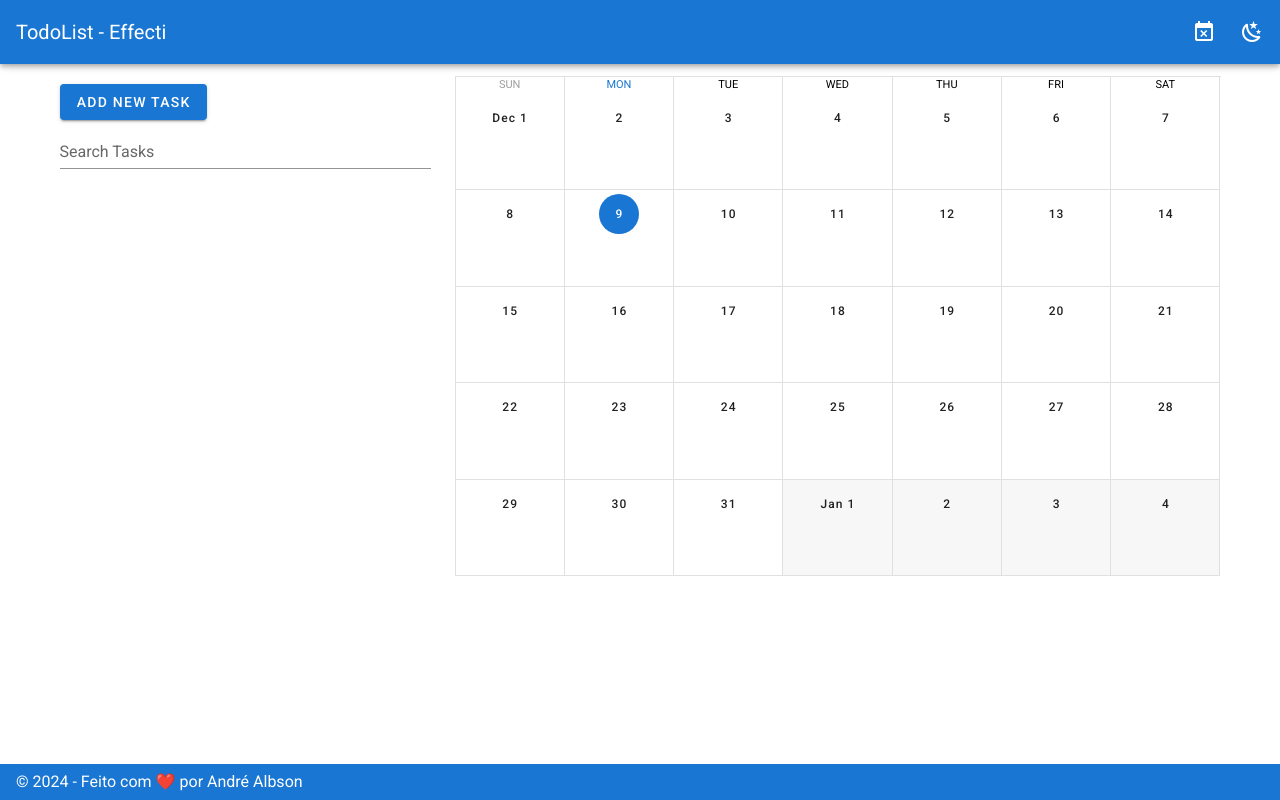
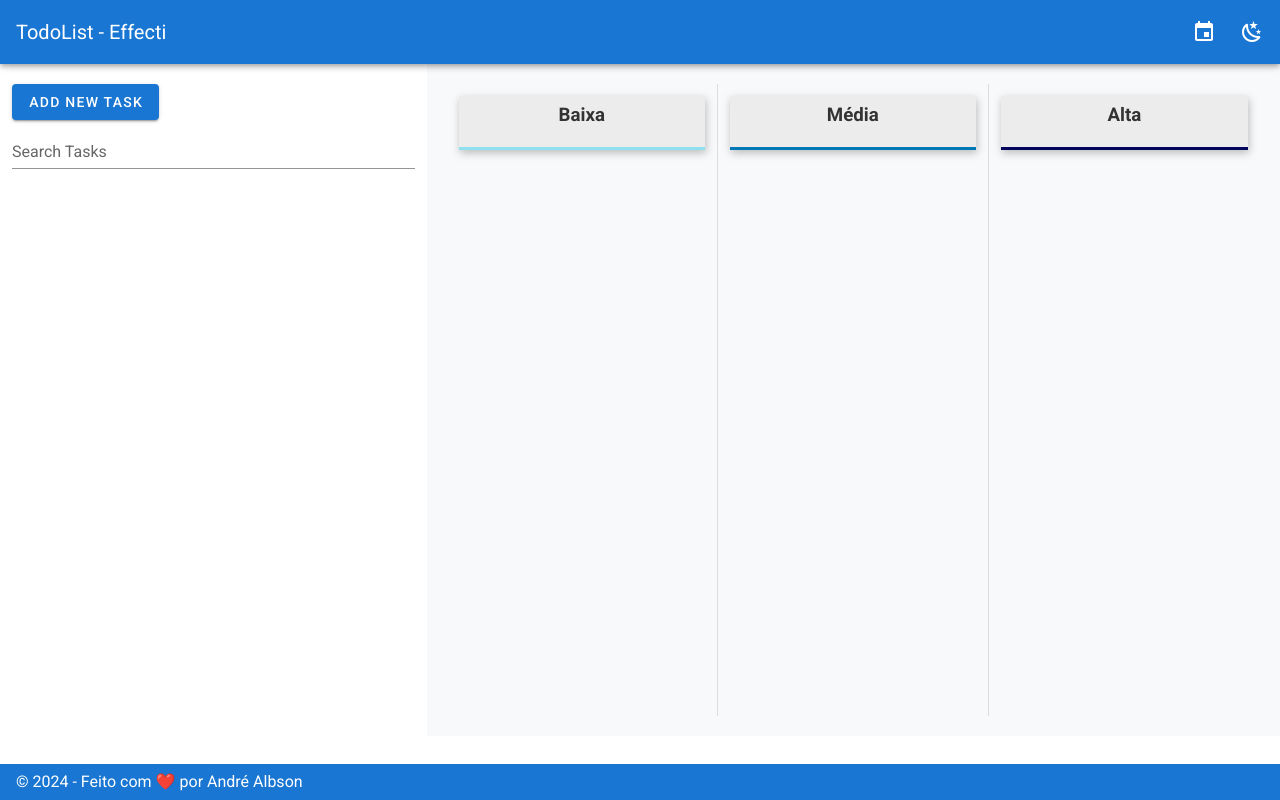
Before and after one commit to albsondev/todolist-effecti, a Vue app: page /#/ in a window 1280 px wide. Built offline with nearby package versions, Linux system fonts and the light colour scheme.

Commit message:
applying styling

```diff
--- a/src/App.vue
+++ b/src/App.vue
@@ -27,7 +27,7 @@ export default {
   data() {
     return {
       isDarkTheme: false,
-      showCalendar: true,
+      showCalendar: false,
     };
   },
   computed: {
--- a/src/components/CalendarView.vue
+++ b/src/components/CalendarView.vue
@@ -1,6 +1,7 @@
-<template>
-  <v-sheet height="500">
+<template class="bg-light">
+  <v-sheet height="78vh">
     <v-calendar
+      class="bg-light"
       :now="today"
       :value="today"
       color="primary"
@@ -57,3 +58,13 @@ export default {
   },
 };
 </script>
+
+<style scoped>
+div.theme--dark .bg-light {
+  background-color: #1a1a1a;
+}
+
+.bg-light {
+  background-color: #f8f9fa;
+}
+</style>
--- a/src/components/KanbanView.vue
+++ b/src/components/KanbanView.vue
@@ -1,7 +1,7 @@
 <template>
-  <v-row>
-    <v-col cols="12" md="4">
-      <h3>Baixa</h3>
+  <v-row class="bg-light pd row-kanban">
+    <v-col cols="12" md="4" class="border-r">
+      <h3 class="col-low border-b text-center">Baixa</h3>
       <v-card v-for="task in lowPriorityTasks" :key="task.id" class="mb-2">
         <v-card-title>{{ task.title }}</v-card-title>
         <v-card-subtitle>{{ task.description }}</v-card-subtitle>
@@ -15,8 +15,8 @@
         </v-card-actions>
       </v-card>
     </v-col>
-    <v-col cols="12" md="4">
-      <h3>Média</h3>
+    <v-col cols="12" md="4" class="border-r">
+      <h3 class="col-medium border-b text-center">Média</h3>
       <v-card v-for="task in mediumPriorityTasks" :key="task.id" class="mb-2">
         <v-card-title>{{ task.title }}</v-card-title>
         <v-card-subtitle>{{ task.description }}</v-card-subtitle>
@@ -30,8 +30,8 @@
         </v-card-actions>
       </v-card>
     </v-col>
-    <v-col cols="12" md="4">
-      <h3>Alta</h3>
+    <v-col cols="12" md="4" class="">
+      <h3 class="col-high border-b text-center">Alta</h3>
       <v-card v-for="task in highPriorityTasks" :key="task.id" class="mb-2">
         <v-card-title>{{ task.title }}</v-card-title>
         <v-card-subtitle>{{ task.description }}</v-card-subtitle>
@@ -65,7 +65,58 @@ export default {
 };
 </script>
 
-<style scoped lang="scss">
+<style scoped>
+div.theme--dark .bg-light {
+  background-color: #1a1a1a;
+}
+
+.row-kanban {
+  height: 84vh;
+}
+
+.bg-light {
+  background-color: #f8f9fa;
+}
+
+h3 {
+  padding-bottom: 1em !important;
+  padding-top: 0.25em;
+  background-color: #ececec;
+  filter: drop-shadow(1px 3px 4px rgba(0, 0, 0, 0.25));
+  border-bottom-color: rgb(136, 136, 136) !important;
+}
+
+.pd {
+  padding: 1.25rem;
+}
+
+.border-b {
+  border-bottom: 3px solid #bdbdbd;
+}
+
+.col-low {
+  border-bottom: 1px solid #90e0ef !important;
+  border-width: 3px !important;
+}
+
+.col-medium {
+  border-bottom: 1px solid #0077b6 !important;
+  border-width: 3px !important;
+}
+
+.col-high {
+  border-bottom: 1px solid #03045e !important;
+  border-width: 3px !important;
+}
+
+.border-r {
+  border-right: 1px solid #ddd;
+}
+
+.text-center {
+  text-align: center;
+}
+
 .mb-2 {
   margin-bottom: 8px;
 }
@@ -75,15 +126,16 @@ h3 {
   color: #333;
 }
 
-v-card {
+.v-card {
   border: 1px solid #ddd;
   transition: box-shadow 0.3s;
+}
 
-  &:hover {
+.v-card:hover {
   box-shadow: 0 4px 8px rgba(0, 0, 0, 0.1);
 }
 
-  v-card-title {
+.v-card > .v-card-title {
   font-weight: bold;
   color: red !important;
   border-bottom: 1px solid #ddd;
@@ -97,5 +149,4 @@ v-card {
 v-card-actions {
   justify-content: flex-end;
 }
-}
 </style>
--- a/src/views/HomeView.vue
+++ b/src/views/HomeView.vue
@@ -1,5 +1,5 @@
 <template>
-  <v-container>
+  <v-container fluid>
     <v-row>
       <v-col cols="12" md="4">
         <task-form
@@ -50,8 +50,8 @@ export default {
       searchQuery: "",
       currentTask: this.createEmptyTask(),
       showForm: false,
-      showList: false,
-      showCalendar: true,
+      showList: true,
+      showCalendar: false,
       selectedTasks: [],
     };
   },
```
Lines whose indentation alone changed are shown as unchanged.
